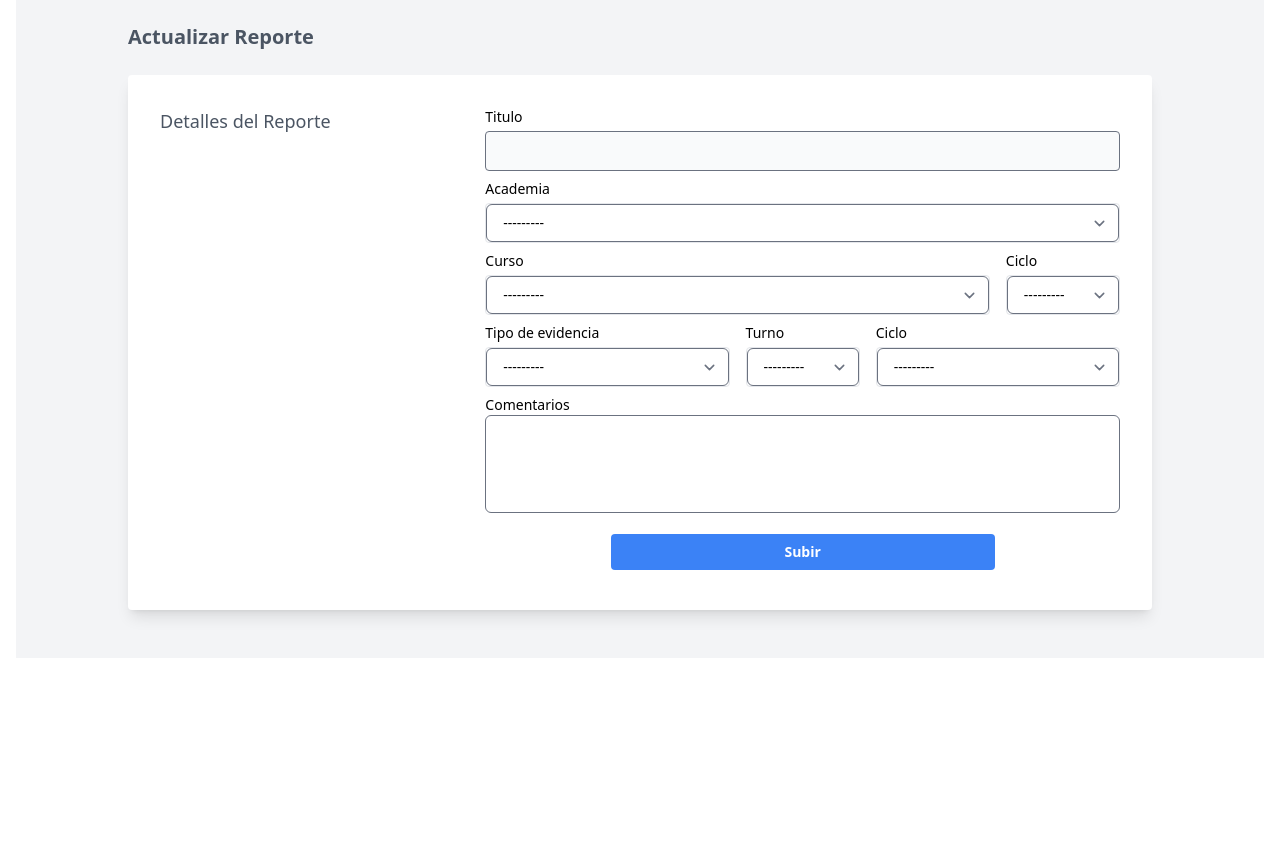
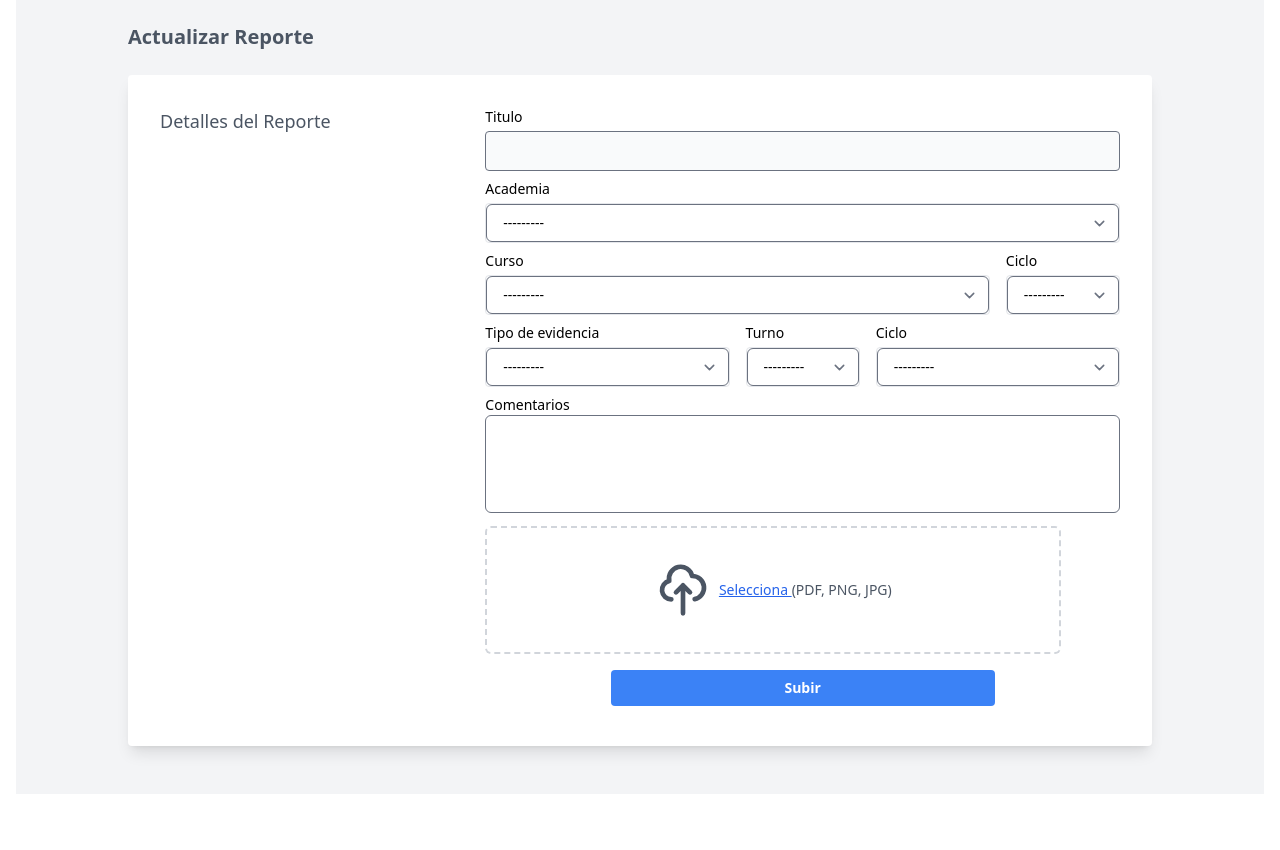
Before and after one commit to AbrahamupSky/Reportes-CUT, a Django app: page /upload/ in a window 1280 px wide. Shown: the part 129-979 px from the top of the page. Before the commit the page ends 843 px from the top, so only its background shows below. Run offline with Django 4.2, Linux system fonts and the light colour scheme; data comes from the database, SQL or seed files in the repository; some libraries are stand-ins or nearby versions.

Commit message:
arreglar apartado de subir archivos en "uploads"

```diff
--- a/Reports/forms.py
+++ b/Reports/forms.py
@@ -7,7 +7,7 @@ from .models import Reporte
 class ReportForm(ModelForm):
   class Meta:
     model = Reporte
-    fields = ['titulo', 'academia', 'curso', 'ciclo', 'evidencia', 'turno', 'descripcion', 'docentes']#, 'archivo']
+    fields = ['titulo', 'academia', 'curso', 'ciclo', 'evidencia', 'turno', 'descripcion', 'docentes', 'archivo']
 
     widgets = {
       'titulo': forms.TextInput(attrs={'class': 'h-10 border mt-1 rounded px-4 w-full bg-gray-50'}),
@@ -18,4 +18,5 @@ class ReportForm(ModelForm):
       'turno': forms.Select(choices=Reporte.TURNOS, attrs={'class': 'px-4 w-full text-sm rounded-md focus:ring-blue-500 focus:border-blue-500 dark:placeholder-gray-400 dark:text-black dark:focus:ring-blue-500 dark:focus:border-blue-500'}),
       'descripcion': forms.Textarea(attrs={'class': 'px-4 w-full text-sm rounded-md focus:ring-blue-500 focus:border-blue-500 dark:placeholder-gray-400 dark:text-black dark:focus:ring-blue-500 dark:focus:border-blue-500 resize-none', 'rows': 4}),
       'docentes': forms.Select(attrs={'class': 'px-4 w-full text-sm rounded-md focus:ring-blue-500 focus:border-blue-500 dark:placeholder-gray-400 dark:text-black dark:focus:ring-blue-500 dark:focus:border-blue-500'}),
+      'archivo': forms.ClearableFileInput(attrs={'class': 'sr-only', 'type': 'file'}),
     }
--- a/Reports/models.py
+++ b/Reports/models.py
@@ -114,7 +114,7 @@ class Reporte(models.Model):
   ciclo = models.CharField(max_length=10, choices=CICLOS)
   evidencia = models.CharField(max_length=25, choices=EVIDENCIAS)
   turno = models.CharField(max_length=25, choices=TURNOS)
-  # archivo = models.FileField(upload_to='static/files')
+  archivo = models.FileField(upload_to='static/files', blank=True, null=True)
   fecha = models.DateField('Fecha de creación', auto_now_add=True)
   descripcion = models.TextField('Descripción', blank=True, null=True)
   docentes = models.ForeignKey(Docente, null=True, blank=True, on_delete=models.SET_NULL)
--- a/Reports/templates/reports/report_list.html
+++ b/Reports/templates/reports/report_list.html
@@ -35,7 +35,7 @@
               <th scope="col" class="px-6 py-3 bg-gray-300 dark:text-black">
                 Archivo
               </th>
-              <th scope="col" class="px-6 py-3 bg-gray-50 dark:bg-gray-800 dark:text-white">
+              <th scope="col" class="px-10 py-3 bg-gray-50 dark:bg-gray-800 dark:text-white">
                 Fecha
               </th>
             </tr>
@@ -70,7 +70,7 @@
                     <i class="fa-solid fa-pen-to-square fa-lg"></i>
                   </a>
                 </td>
-                <td class="px-14 py-4 bg-gray-50 dark:bg-gray-800 text-left dark:text-white">
+                <td class="px-3 py-4 bg-gray-50 dark:bg-gray-800 text-left dark:text-white">
                   {{ report.fecha }}
                 </td>
               </tr>
--- a/Reports/templates/reports/upload_docs.html
+++ b/Reports/templates/reports/upload_docs.html
@@ -71,6 +71,25 @@
                     </div>
                   </div>
 
+                  <div class="md:col-span-5">
+                    <div class="max-w-xl">
+                      <label class="flex justify-center w-full h-32 px-4 transition bg-white border-2 border-gray-300 border-dashed rounded-md appearance-none cursor-pointer hover:border-gray-400 focus:outline-none">
+                        <span class="flex items-center space-x-2">
+                          <svg xmlns="http://www.w3.org/2000/svg" class="w-14 h-14 text-gray-600" fill="none" viewBox="0 0 24 24"
+                            stroke="currentColor" stroke-width="2">
+                            <path stroke-linecap="round" stroke-linejoin="round" d="M7 16a4 4 0 01-.88-7.903A5 5 0 1115.9 6L16 6a5 5 0 011 9.9M15 13l-3-3m0 0l-3 3m3-3v12" />
+                          </svg>
+                          <span class="font-medium text-gray-600">
+                              <span class="text-blue-600 underline">
+                                {{ form.archivo }}Selecciona
+                              </span>(PDF, PNG, JPG)
+                          </span>
+                        </span>
+                        <input type="file" name="file_upload" class="hidden">
+                      </label>
+                    </div>
+                  </div>
+
                   <div class="md:col-span-5 py-2">
                     <div class="flex justify-center items-center">
                       <button id="submitFile" class="w-96 bg-blue-500 hover:bg-blue-700 text-white font-bold py-2 px-4 rounded">Subir</button>
--- a/Reports/urls.py
+++ b/Reports/urls.py
@@ -1,4 +1,6 @@
 from django.urls import path
+from django.conf import settings
+from django.conf.urls.static import static
 from . import views
 
 urlpatterns = [
@@ -9,4 +11,4 @@ urlpatterns = [
   path('show_report/<report_id>', views.show_report, name='show-report'),
   path('upload/', views.upload_docs, name='upload_docs'),
   path('delete_report/<report_id>', views.delete_report, name='delete-report'),
-]
+] + static(settings.MEDIA_URL, document_root=settings.MEDIA_ROOT)
```
Also changed, not shown: ReportesCUT/settings.py (+5 -2 lines), Reports/migrations/0006_reporte_archivo.py (added), db.sqlite3.
